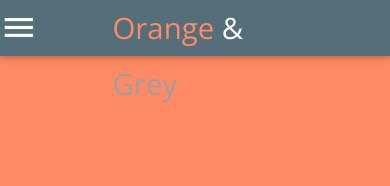
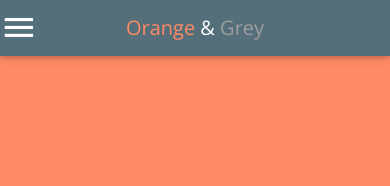
Before and after one commit to thegreyside/materialize_portfolio_jekyll, a Jekyll site: the page built from portfolio.html, in a window 390 px wide. Shown: the top 186 px of the page. Built offline with Jekyll 4.4.1, drawn with Linux system fonts in a browser that asks for light colours; nearby versions of some CDN libraries.

Commit message:
edit README and navbar

```diff
--- a/_layouts/cover.html
+++ b/_layouts/cover.html
@@ -14,7 +14,7 @@
   <!-- Bootstrap -->
   <!--<link rel="stylesheet" href="https://maxcdn.bootstrapcdn.com/bootstrap/3.3.4/css/bootstrap.min.css">-->
   <!-- Google fonts -->
-  <!-- <link href='http://fonts.googleapis.com/css?family=Open+Sans:400,300,700,800|Roboto+Slab:400,700,300,100' rel='stylesheet' type='text/css'>
+  <!-- <link href='https://fonts.googleapis.com/css?family=Open+Sans:400,300,700,800|Roboto+Slab:400,700,300,100' rel='stylesheet' type='text/css'>
    --><!--Custom CSS-->
   <link rel="stylesheet" href="css/cssreset.css">
   <link type="text/css" rel="stylesheet" href="css/home.css">
--- a/_layouts/portfolio.html
+++ b/_layouts/portfolio.html
@@ -14,10 +14,10 @@
   <!-- Font Awesome -->
   <link rel="stylesheet" href="../css/font-awesome.min.css">
   <!-- Google fonts -->
-  <!-- <link href='http://fonts.googleapis.com/css?family=Open+Sans:400,300,700,800|Roboto+Slab:400,700,300,100' rel='stylesheet' type='text/css'>
+  <!-- <link href='https://fonts.googleapis.com/css?family=Open+Sans:400,300,700,800|Roboto+Slab:400,700,300,100' rel='stylesheet' type='text/css'>
    -->
   <!--Import Google Icon Font-->
-  <link href="http://fonts.googleapis.com/icon?family=Material+Icons" rel="stylesheet">
+  <link href="https://fonts.googleapis.com/icon?family=Material+Icons" rel="stylesheet">
   <!--Custom CSS-->
   <link rel="stylesheet" href="../css/portfolio.css">
   <link type="text/css" rel="stylesheet" href="../css/materialize.min.css" media="screen,projection" />
--- a/_sass/_banner.sass
+++ b/_sass/_banner.sass
@@ -2,6 +2,10 @@
 
 .brand-logo
 	padding: 0 15px !important
+
+@media screen and (max-width: 400px)
+	.brand-logo
+		font-size: 20px !important
 
 .banner
 	position: fixed
--- a/_sass/_header.sass
+++ b/_sass/_header.sass
@@ -100,6 +100,8 @@
     padding-right: 10px
 
 @media screen and (max-width: 767px)
+  .brand-logo
+    font-size: .9em
   .wrapper
     font-size: 0.8em
     margin: 20px 0 0 0
--- a/css/portfolio.sass
+++ b/css/portfolio.sass
@@ -6,7 +6,7 @@ $alt-color: #ededed
 $accent-color: #ff8a65
 $small-text: 0.9em
 $font-family: unquote("Open+Sans:400,300,700,800|Roboto+Slab:400,300,700,100")
-@import url("http://fonts.googleapis.com/css?family=#{$font-family}")
+@import url("https://fonts.googleapis.com/css?family=#{$font-family}")
 $base-font: "Open Sans", sans-serif
 $heading-font: "Open Sans", sans-serif
 
```
Also changed, not shown: README.md.
